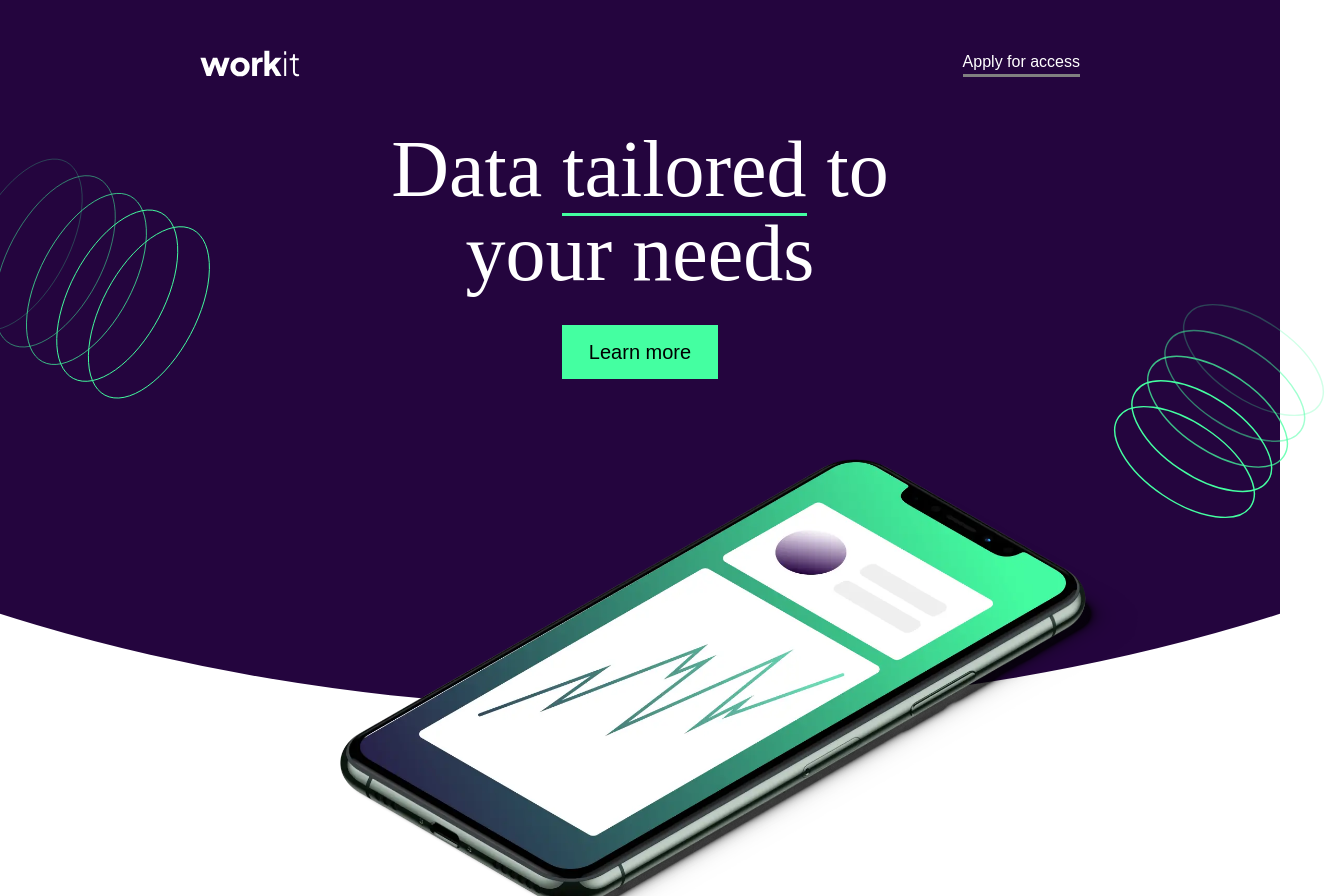
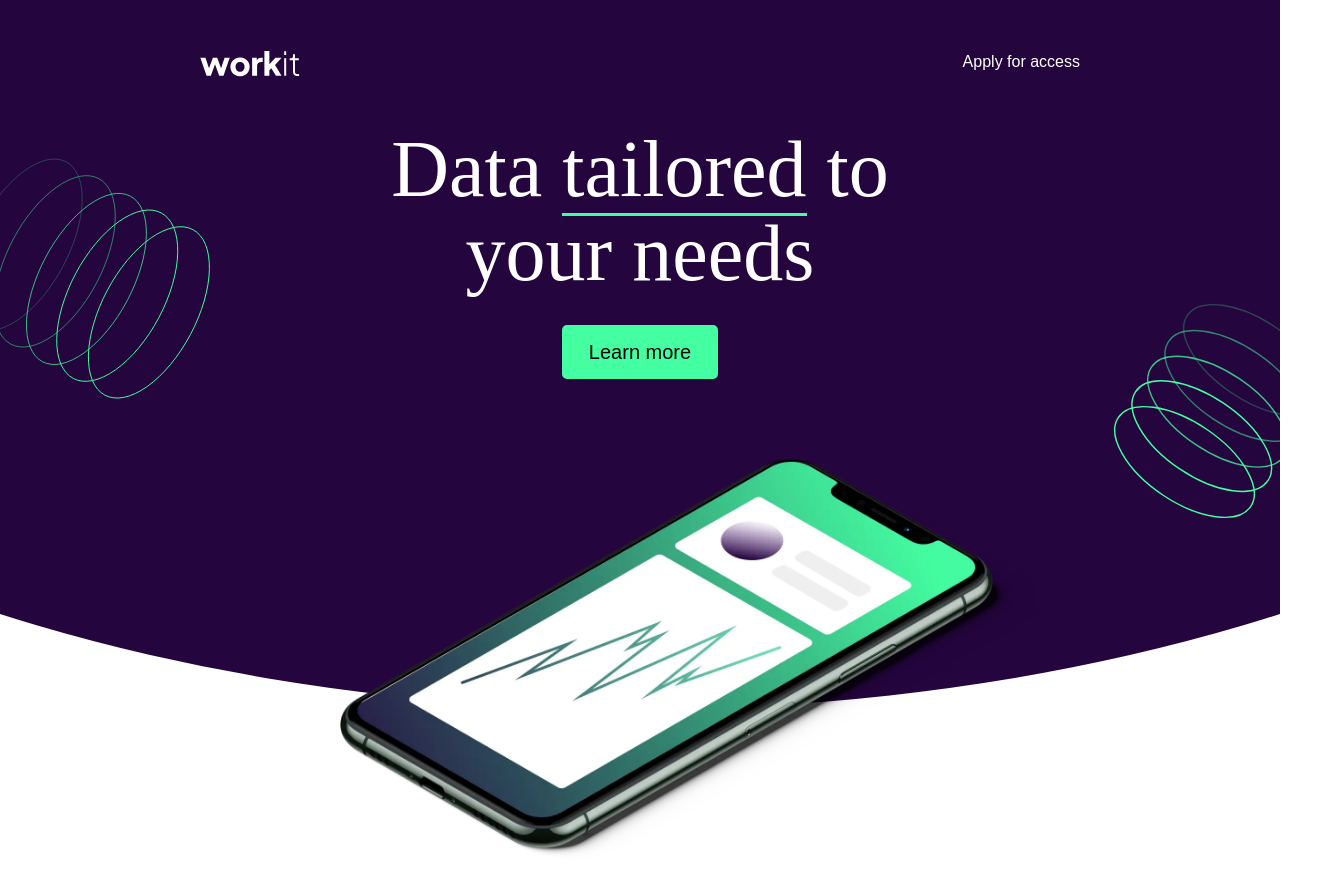
Before and after one commit to AlvinAbiliuse/my-app, a Next.js app: page /frontendmentor/newbie/workitlandingpage in a window 1280 px wide. Shown: the top 896 px of the page, 1344 px wide, since content can reach past the window. Built offline with nearby package versions, Linux system fonts and the light colour scheme; a web font is replaced by a local one.

Commit message:
progress

```diff
--- a/app/frontendmentor/newbie/workitlandingpage/page.tsx
+++ b/app/frontendmentor/newbie/workitlandingpage/page.tsx
@@ -1,5 +1,10 @@
 import Image from "next/image";
 import "./styles.css";
+
+export const metadata = {
+	title: "Workit Landing Page",
+	description: "Working Landing Page Challenge from the Front End Masters site",
+};
 
 function HeroNav() {
 	return (
@@ -44,9 +49,7 @@ function HeroNav() {
 function SecondSection() {
 	return (
 		<div className="secondSection">
-			<Image
-				width={800}
-				height={800}
+			<img
 				alt="image for the hero page"
 				src="/workitAssets/images/image-hero.webp"
 				className="heroImage"
--- a/app/frontendmentor/newbie/workitlandingpage/styles.css
+++ b/app/frontendmentor/newbie/workitlandingpage/styles.css
@@ -11,6 +11,7 @@
 	background-color: var(--white);
 	color: black;
 	.heroNav {
+		overflow: hidden;
 		position: relative;
 		padding: 50px 200px;
 		background-color: var(--purple-900);
@@ -27,17 +28,9 @@
 	.nav a {
 		font-family: sans-serif;
 		font-weight: 500;
-		border-bottom: 3px solid gray;
 		transition: 200ms ease;
-		padding-bottom: 4px;
-	}
-	.nav .link {
-		position: relative;
 	}
 	.nav .link div {
-		position: absolute;
-		bottom: 0;
-		left: 50%;
 		background-color: var(--green);
 		height: 3px;
 		width: 0;
@@ -46,7 +39,6 @@
 	}
 	.nav a:hover + div {
 		width: 100%;
-		left: 0;
 	}
 	.nav a:hover {
 		color: var(--green);
@@ -74,6 +66,7 @@
 		color: black;
 		border: 2px solid var(--green);
 		transition: all 0.3s ease;
+		border-radius: 5px;
 	}
 
 	button:hover {
@@ -102,7 +95,7 @@
 	}
 	.heroImage {
 		position: absolute;
-		max-width: 60em;
+		max-width: 700px;
 		top: -270px;
 		left: 25%;
 		margin: 20px;
--- a/app/frontendmentor/page.tsx
+++ b/app/frontendmentor/page.tsx
@@ -3,6 +3,11 @@ import "./styles.css";
 import "./collapsibleStyles.css";
 import Carousel from "./Carousel.jsx";
 
+export const metadata = {
+	title: "Front End Mentor Challenges",
+	description:
+		"Front End Mentor Challenges that are either completed or in progress",
+};
 export function ChevronIcon(props: React.ComponentProps<"svg">) {
 	return (
 		<svg width="10" height="10" viewBox="0 0 10 10" fill="none" {...props}>
```
